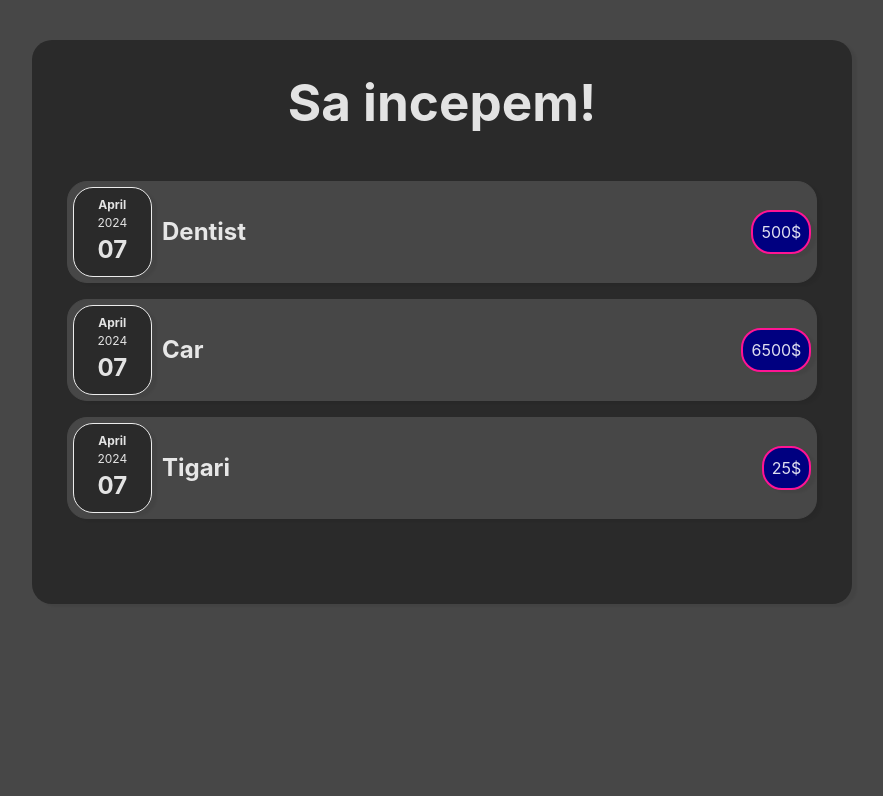
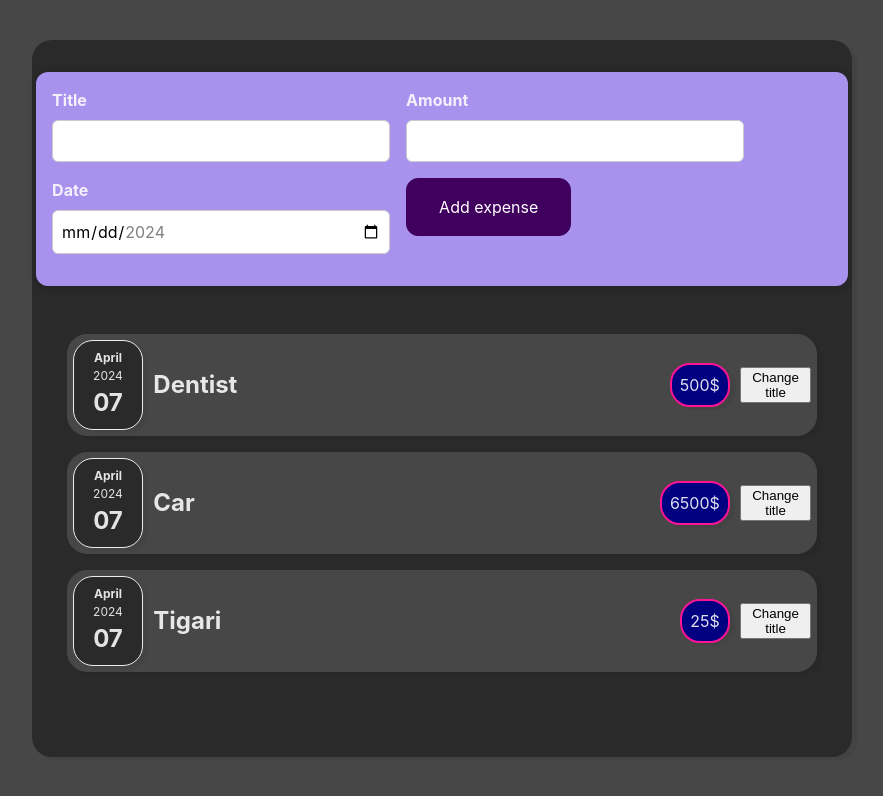
Before and after one commit to trayenel/reactPriceLogger, a React (Vite) app: page / in a window 1280 px wide. Shown: the top 796 px of the page, without its empty margins (198-1081 px from the left). Built offline with nearby package versions, Linux system fonts and the light colour scheme.

Commit message:
feat: added new expenses logging functionality.

```diff
--- a/src/App.jsx
+++ b/src/App.jsx
@@ -1,6 +1,7 @@
-import ExpenseItem from "./components/Expenses/expense-item-comp/ExpenseItem.jsx";
+import ExpenseItem from "./components/Expenses/ExpenseItemComp/ExpenseItem.jsx";
 import "./App.css";
 import Card from "./components/UI/card-comp/Card.jsx";
+import NewExpenseComp from "./components/Expenses/NewExpenseComp/NewExpenseComp.jsx";
 
 function App() {
   const expenses = [
@@ -11,7 +12,7 @@
 
   return (
     <Card className={"app"}>
-      <h1>Sa incepem!</h1>
+      <NewExpenseComp />
       <ExpenseItem expense={expenses[0]} />
       <ExpenseItem expense={expenses[1]} />
       <ExpenseItem expense={expenses[2]} />
--- a/src/components/Expenses/expense-item-comp/ExpenseItem.jsx
+++ b/src/components/Expenses/ExpenseItemComp/ExpenseItem.jsx
@@ -1,15 +1,22 @@
+import { useState } from "react";
 import "./ExpenseItem.css";
-import ExpenseDate from "../expense-date-comp/ExpenseDate.jsx";
+import ExpenseDate from "../ExpenseDateComp/ExpenseDate.jsx";
 import Card from "../../UI/card-comp/Card.jsx";
 
 function ExpenseItem(props) {
+  const [title, setTitle] = useState(props.expense.title);
+  const clickHandler = () => {
+    setTitle("Updated!");
+  };
+
   return (
     <Card className={"expense-item"}>
       <ExpenseDate date={props.expense.date} />
       <div className={"expense-item__description"}>
-        <h2>{props.expense.title}</h2>
+        <h2>{title}</h2>
         <div className={"expense-item__price"}>{props.expense.amount}$</div>
       </div>
+      <button onClick={clickHandler}>Change title</button>
     </Card>
   );
 }
--- /dev/null
+++ b/src/components/Expenses/NewExpenseComp/NewExpenseComp.css
@@ -0,0 +1,65 @@
+.new-expense {
+  background-color: #a892ee;
+  padding: 1rem;
+  margin: 2rem auto;
+  width: 50rem;
+  max-width: 95%;
+  border-radius: 12px;
+  text-align: center;
+  box-shadow: 0 1px 8px rgba(0, 0, 0, 0.25);
+}
+
+.new-expense button {
+  font: inherit;
+  cursor: pointer;
+  padding: 1rem 2rem;
+  border: 1px solid #40005d;
+  background-color: #40005d;
+  color: white;
+  border-radius: 12px;
+  margin-right: 1rem;
+}
+
+.new-expense button:hover,
+.new-expense button:active {
+  background-color: #510674;
+  border-color: #510674;
+}
+
+.new-expense button.alternative {
+  color: #220131;
+  border-color: transparent;
+  background-color: transparent;
+}
+
+.new-expense button.alternative:hover,
+.new-expense button.alternative:active {
+  background-color: #ddb3f8;
+}
+
+.new-expense__controls {
+  display: flex;
+  flex-wrap: wrap;
+  gap: 1rem;
+  margin-bottom: 1rem;
+  text-align: left;
+}
+
+.new-expense__control label {
+  font-weight: bold;
+  margin-bottom: 0.5rem;
+  display: block;
+}
+
+.new-expense__control input {
+  font: inherit;
+  padding: 0.5rem;
+  border-radius: 6px;
+  border: 1px solid #ccc;
+  width: 20rem;
+  max-width: 100%;
+}
+
+.new-expense__actions {
+  text-align: right;
+}
--- /dev/null
+++ b/src/components/Expenses/NewExpenseComp/NewExpenseComp.jsx
@@ -0,0 +1,75 @@
+import { useState } from "react";
+import "./NewExpenseComp.css";
+
+function NewExpenseComp() {
+  const [enteredTitle, setEnteredTitle] = useState("");
+  const [enteredAmount, setEnteredAmount] = useState("");
+  const [enteredDate, setEnteredDate] = useState("");
+
+  const titleChangeHandler = (e) => {
+    setEnteredTitle(e.target.value);
+  };
+
+  const amountChangeHandler = (e) => {
+    setEnteredAmount(e.target.value);
+  };
+
+  const dateChangeHandler = (e) => {
+    setEnteredDate(e.target.value);
+  };
+
+  const submitHandler = (e) => {
+    e.preventDefault();
+    const expenseDate = {
+      title: enteredTitle,
+      amount: enteredAmount,
+      date: new Date(enteredDate),
+    };
+    console.log(expenseDate);
+    setEnteredTitle("");
+    setEnteredAmount("");
+    setEnteredDate("");
+  };
+
+  return (
+    <div className={"new-expense"}>
+      <form onSubmit={submitHandler}>
+        <div className={"new-expense__controls"}>
+          <div className={"new-expense__control"}>
+            <label>Title</label>
+            <input
+              type="text"
+              value={enteredTitle}
+              onChange={titleChangeHandler}
+            />
+          </div>
+          <div className={"new-expense__control"}>
+            <label>Amount</label>
+            <input
+              type="number"
+              min="0.01"
+              step="0.01"
+              onChange={amountChangeHandler}
+              value={enteredAmount}
+            />
+          </div>
+          <div className={"new-expense__control"}>
+            <label>Date</label>
+            <input
+              type="date"
+              min="2024-01-01"
+              max="2024-12-31"
+              onChange={dateChangeHandler}
+              value={enteredDate}
+            />
+          </div>
+          <div className={"new-expense__actions"}>
+            <button type={"submit"}>Add expense</button>
+          </div>
+        </div>
+      </form>
+    </div>
+  );
+}
+
+export default NewExpenseComp;
```
Also changed, not shown: src/components/Expenses/ExpenseDateComp/ExpenseDate.css (renamed from src/components/Expenses/expense-date-comp/ExpenseDate.css), src/components/Expenses/ExpenseDateComp/ExpenseDate.jsx (renamed from src/components/Expenses/expense-date-comp/ExpenseDate.jsx), src/components/Expenses/ExpenseItemComp/ExpenseItem.css (renamed from src/components/Expenses/expense-item-comp/ExpenseItem.css).
